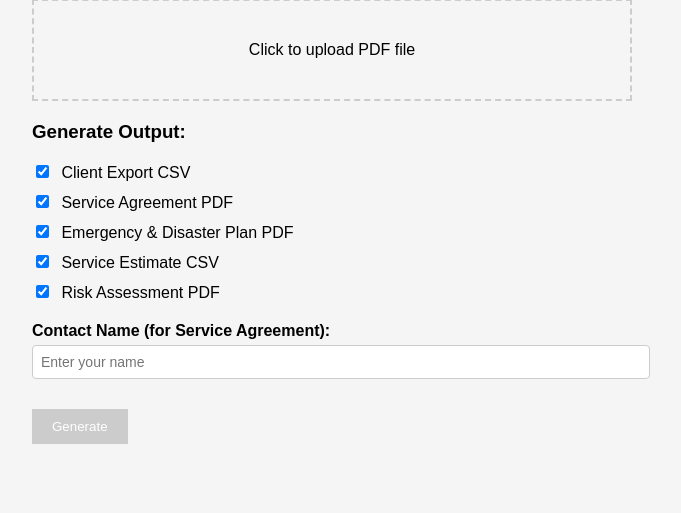
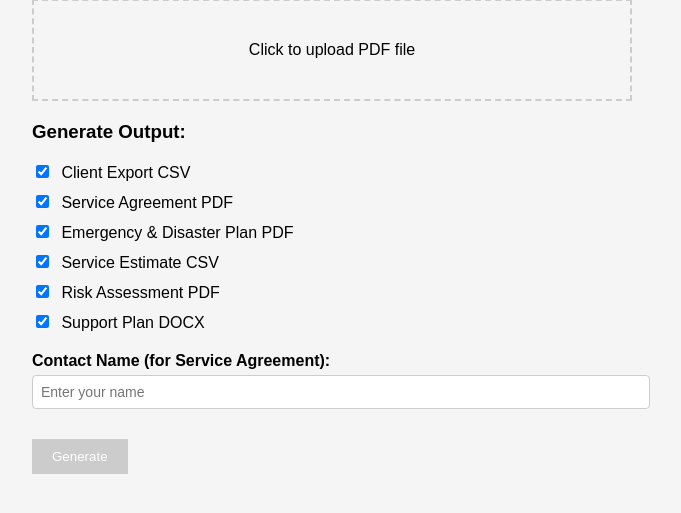
Before and after one commit to GemmaLockNHC/Shiftcare-Form-to-NHCare-Documents-Transformer, a Flask app: page / in a window 1280 px wide. Shown: the part 159-672 px from the top of the page, without its empty margins (308-989 px from the left). Run offline with Flask 3, Linux system fonts and the light colour scheme.

Commit message:
Update index.html

```diff
--- a/templates/index.html
+++ b/templates/index.html
@@ -118,6 +118,10 @@
                 <input type="checkbox" name="generate_risk_assessment" value="1" checked style="margin-right: 8px;">
                 Risk Assessment PDF
             </label>
+            <label style="display: block; margin: 10px 0;">
+                <input type="checkbox" name="generate_support_plan" value="1" checked style="margin-right: 8px;">
+                Support Plan DOCX
+            </label>
         </div>
 
         <div id="name-input-container" style="margin: 20px 0; display: none;">
```
